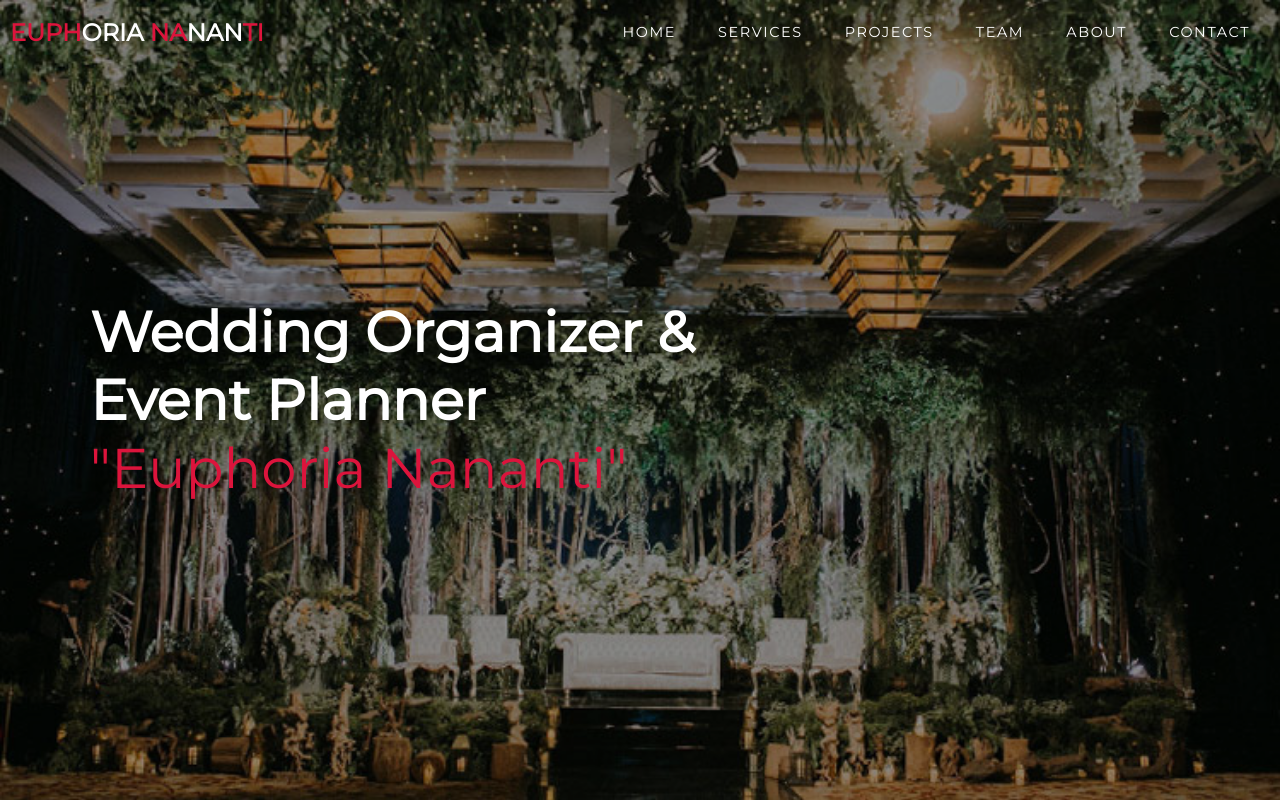
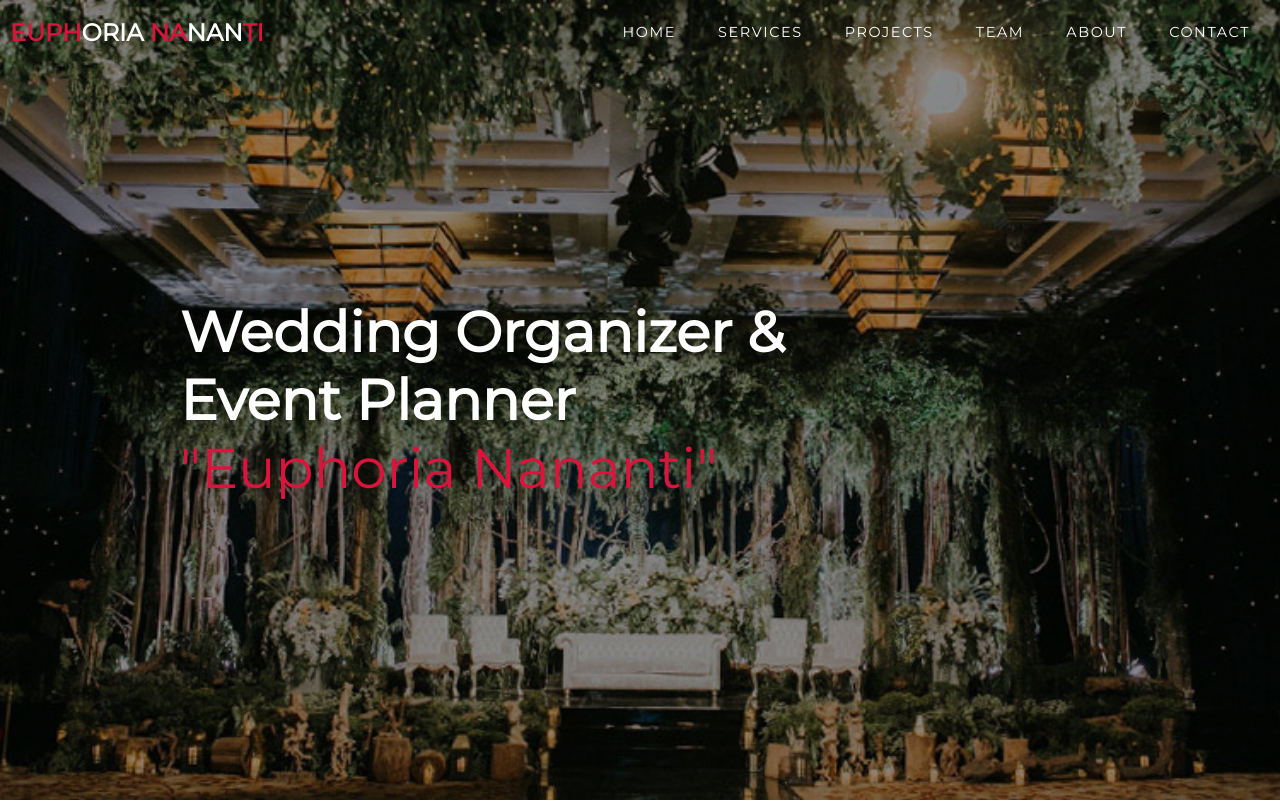
Before and after one commit to NandaAkmaulana/Euphoria-Nananti, a plain HTML site: page index.html in a window 1280 px wide. Shown: the top 802 px of the page. Drawn offline with Linux system fonts and the light colour scheme.

Commit message:
ubah style

```diff
--- a/style.css
+++ b/style.css
@@ -218,15 +218,15 @@ p {
   z-index: -1;
 }
 #hero .hero {
-  max-width: 1200px;
+  max-width: 1000px;
   margin: 0 auto;
-  padding: 0 50px;
+  padding: 40px;
   justify-content: flex-start;
 }
 #hero h1 {
   display: block;
   width: fit-content;
-  font-size: 13rem;
+  font-size: 8rem;
   position: relative;
   color: transparent;
   animation: text_reveal 0.5s ease forwards;
```
